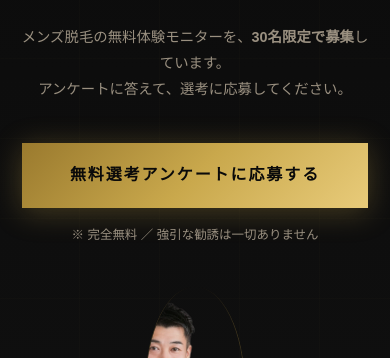
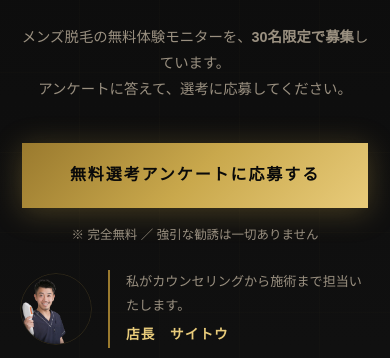
Before and after one commit to mens-ar/-LP, a plain HTML site: page lp.html in a window 390 px wide. Shown: the part 486-844 px from the top of the page. Drawn offline with Linux system fonts and the light colour scheme.

Commit message:
Fix hero staff image size conflict on mobile

```diff
--- a/lp.html
+++ b/lp.html
@@ -101,10 +101,10 @@
       letter-spacing: 0.08em;
       margin-top: 6px;
     }
-    @media (max-width: 480px) {
-      .hero-staff { flex-direction: column; text-align: center; gap: 16px; }
-      .hero-staff-text { border-left: none; border-top: 1px solid var(--gold-dark); padding-left: 0; padding-top: 14px; }
-      .hero-img { width: 100px; height: 100px; }
+    @media (max-width: 640px) {
+      .hero-staff { gap: 16px; margin-top: 24px; }
+      .hero-img { width: 72px; height: 72px; }
+      .hero-staff-text { font-size: 0.82rem; }
     }
     #hero::before {
       content: '';
@@ -125,9 +125,6 @@
       letter-spacing: 0.08em;
       padding: 10px 24px;
       margin-bottom: 28px;
-    }
-    @media (max-width: 640px) {
-      .hero-img { height: 200px; }
     }
     .hero-badge {
       display: inline-block;
```
